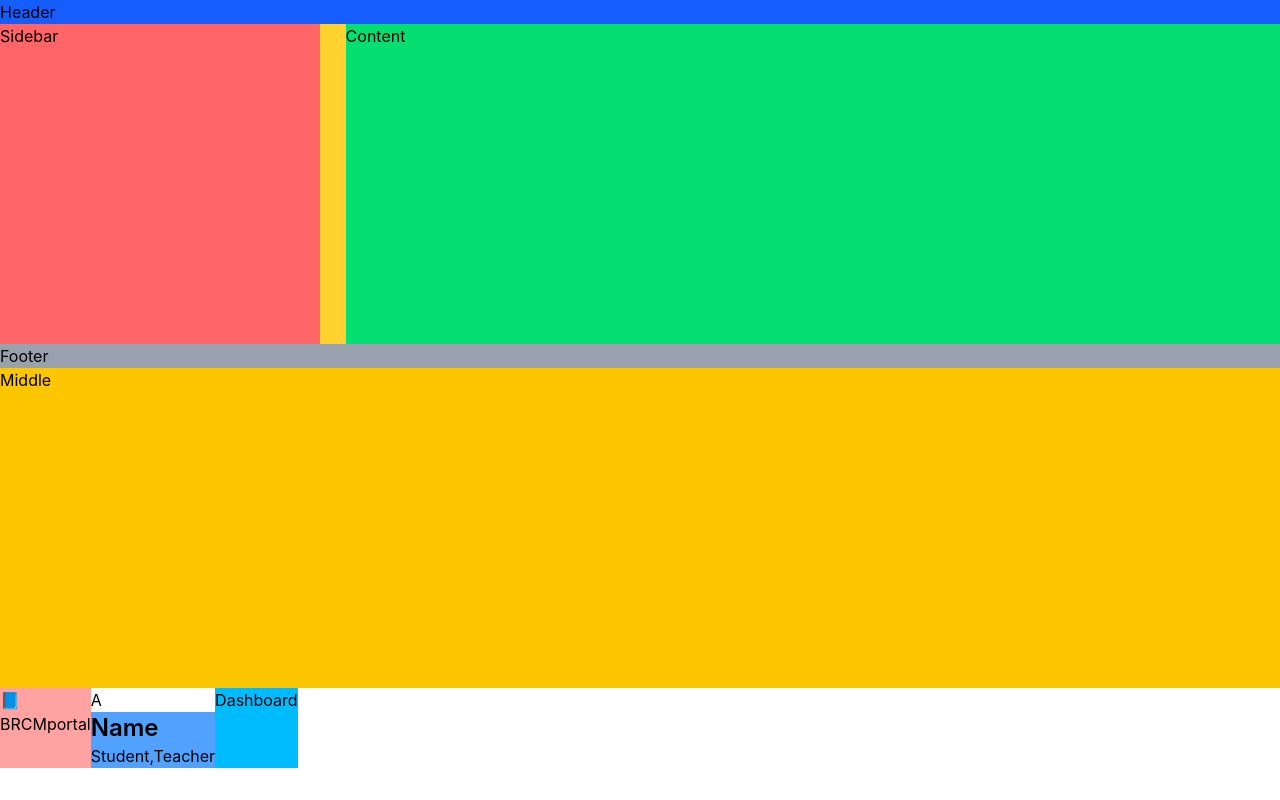
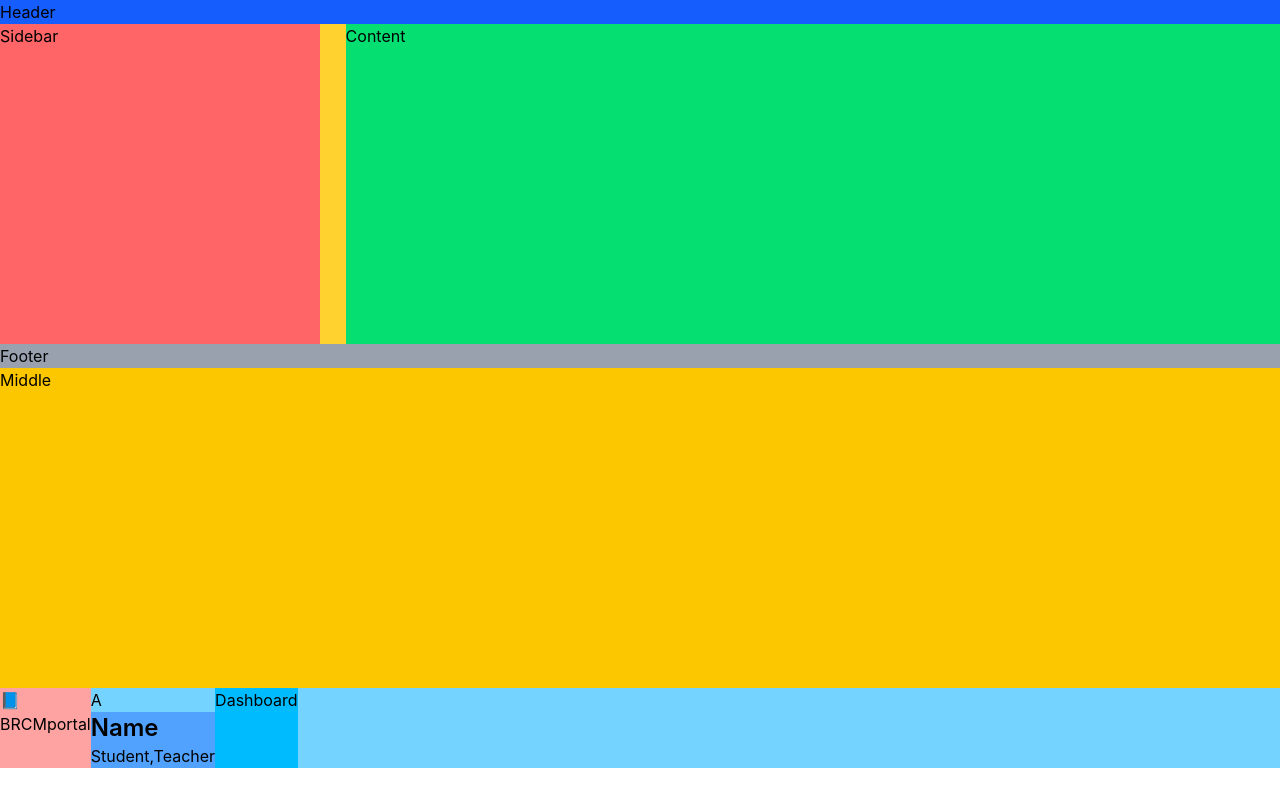
Before and after one commit to Amrenderkumar/Sessional_Marks_App, a React app in the folder Frontend/: page / in a window 1280 px wide. Built offline with nearby package versions, Linux system fonts and the light colour scheme; the HTML template or start-up script is replaced by a standard one.

Commit message:
change the styling

```diff
--- a/Frontend/src/Components/Dashboard.jsx
+++ b/Frontend/src/Components/Dashboard.jsx
@@ -2,7 +2,7 @@ import React from 'react'
 
 const Dashboard = () => {
   return (
-    <div>
+    <div className='bg-sky-300'>
       <div className='flex '>
         <div className='bg-red-300'>
           <span>📘</span>
```
